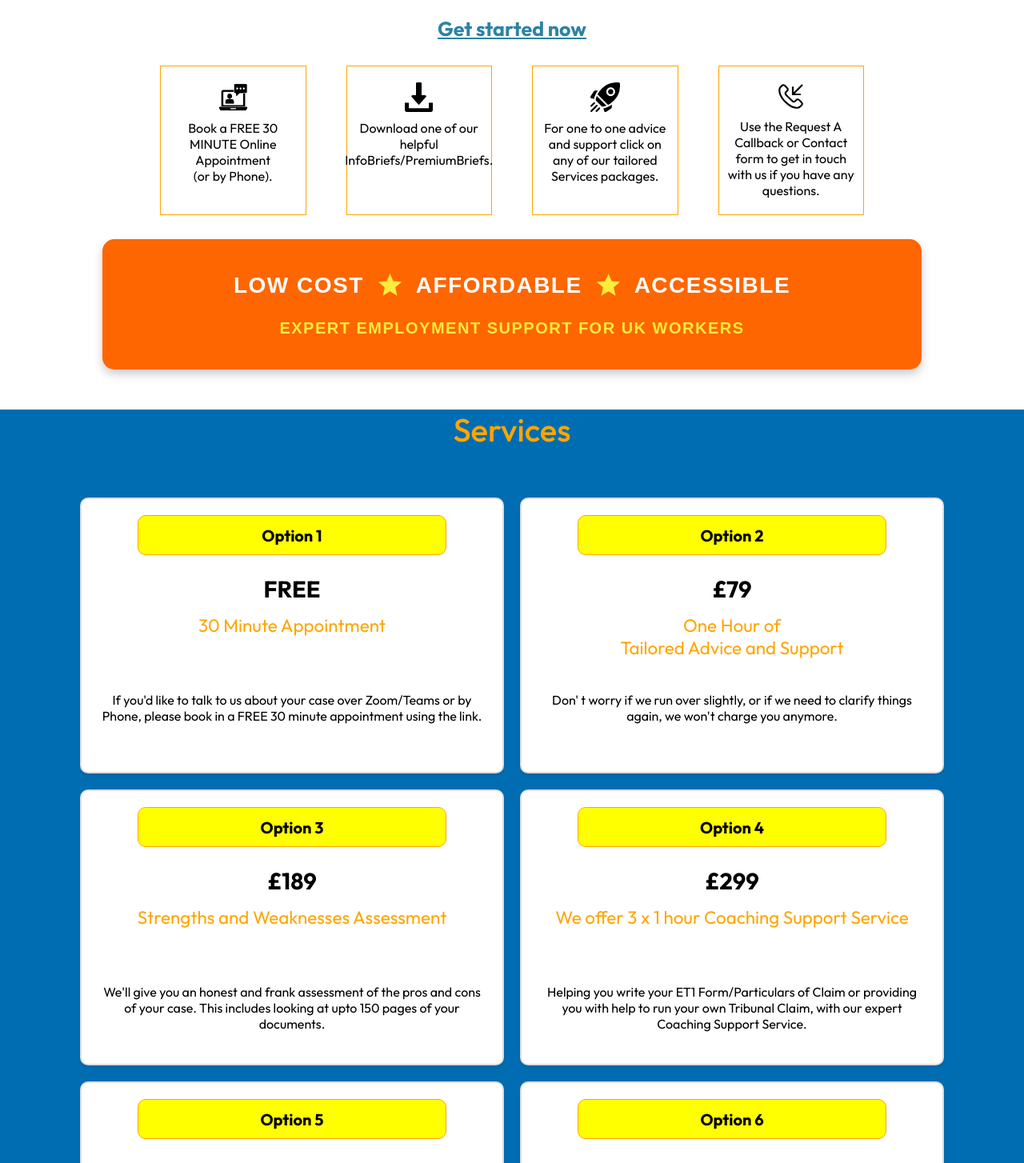
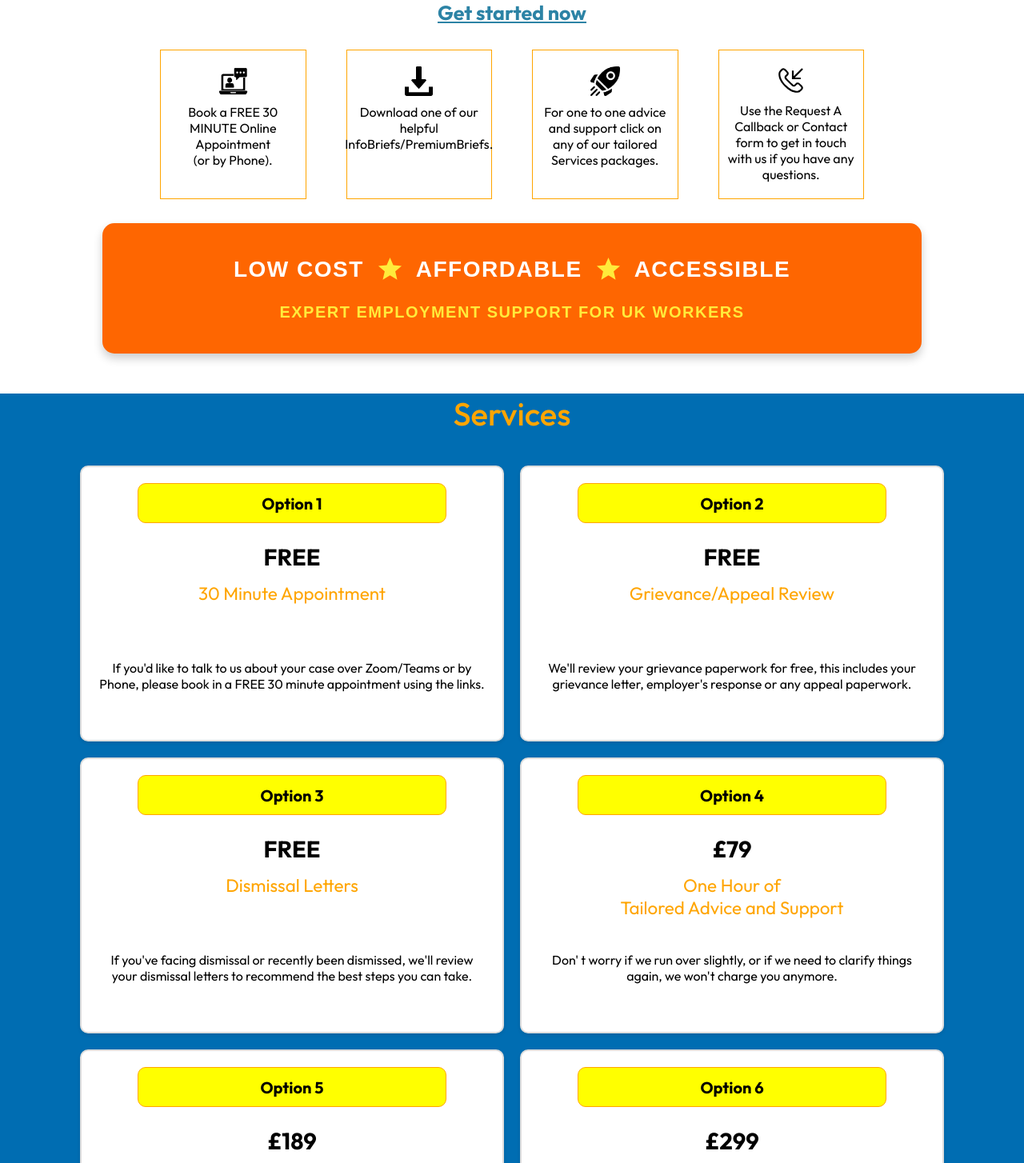
Before and after one commit to SabbirHossainRuet/myet-project, a React (Vite) app in the folder frontend/: page / in a window 1280 px wide. Shown: the part 1000-2454 px from the top of the page at 80% size. Built offline with nearby package versions, Linux system fonts and the light colour scheme.

Commit message:
Update 8 31.08.24

```diff
--- a/frontend/src/assets/assets.js
+++ b/frontend/src/assets/assets.js
@@ -80,39 +80,53 @@ export const services = [
         name: "Option 1",
         price: 0,
         text: "30 Minute Appointment",
-        description: "If you'd like to talk to us about your case over Zoom/Teams or by Phone, please book in a FREE 30 minute appointment using the link."
+        description: "If you'd like to talk to us about your case over Zoom/Teams or by Phone, please book in a FREE 30 minute appointment using the links."
     },
     {
         _id: "2",
         name: "Option 2",
+        price: 0,
+        text: "Grievance/Appeal Review",
+        description: "We'll review your grievance paperwork for free, this includes your grievance letter, employer's response or any appeal paperwork."
+    },
+    {
+        _id: "3",
+        name: "Option 3",
+        price: 0,
+        text: "Dismissal Letters",
+        description: "If you've facing dismissal or recently been dismissed, we'll review your dismissal letters to recommend the best steps you can take."
+    },
+    {
+        _id: "4",
+        name: "Option 4",
         price: 79,
         text: "One Hour of\nTailored Advice and Support",
         description: "Don' t worry if we run over slightly, or if we need to clarify things again, we won't charge you anymore."
     },
     {
-        _id: "3",
-        name: "Option 3",
+        _id: "5",
+        name: "Option 5",
         price: 189,
         text: "Strengths and Weaknesses Assessment",
         description: "We'll give you an honest and frank assessment of the pros and cons of your case. This includes looking at upto 150 pages of your documents."
     },
     {
-        _id: "4",
-        name: "Option 4",
+        _id: "6",
+        name: "Option 6",
         price: 299,
         text: "We offer 3 x 1 hour Coaching Support Service",
         description: "Helping you write your ET1 Form/Particulars of Claim or providing you with help to run your own Tribunal Claim, with our expert Coaching Support Service."
     },
     {
-        _id: "5",
-        name: "Option 5",
+        _id: "7",
+        name: "Option 7",
         price: 699,
         text: "ET1 Completion Service",
         description: "If you'd like us to write your ET1 for you, we're happy to do that also."
     },
     {
-        _id: "6",
-        name: "Option 6",
+        _id: "8",
+        name: "Option 8",
         price: 949,
         text: "Commission an expert Employment Lawyer through us to draft your ET1 Particulars of Claim",
         description: "As we instruct on multiple ET1s every week, we'll get the best rate for you."
--- a/frontend/src/components/Contact/Contact.jsx
+++ b/frontend/src/components/Contact/Contact.jsx
@@ -6,7 +6,7 @@ import { StoreContext } from "../Context/StoreContext";
 import InfoIcon from "../../assets/infoicon.jpg";
 import CallbackForm from '../Callbackform/CallbackForm';
 import Email from '../../assets/email.png';
-import About from '../../assets/about.png';
+import Enquiry from '../../assets/enquiry.png';
 
 const Contact = () => {
     const iconStyle = { fontSize: '40px' };
@@ -38,7 +38,7 @@ const Contact = () => {
                         </p>
                     </div>
                     <div className="contact-item">
-                        <img src={About} alt="" />
+                        <img src={Enquiry} alt="" />
                         <p onClick={handleEnquiryClick} style={{ cursor: 'pointer' }} onMouseEnter={(e) => {
                             e.target.style.textDecoration = 'underline';
                         }}
--- a/frontend/src/components/EmployeeServics/EmployeeServices.css
+++ b/frontend/src/components/EmployeeServics/EmployeeServices.css
@@ -27,7 +27,7 @@
 
 .employee-services .title {
     text-align: center;
-    font-size: 40px;
+    font-size: 35px;
     font-weight: 500;
     color: orange;
     font-family: "Kalam";
@@ -45,10 +45,12 @@
     transform: translateY(-5px);
 }
 
-.title {
+.employee-services .title2 {
     text-align: center;
-    font-size: 24px;
-    margin-bottom: 20px;
+    font-size: 50px;
+    font-weight: 500;
+    color: orange;
+    font-family: "Kalam";
 }
 
 /* Responsive Design */
--- a/frontend/src/components/EmployeeServics/EmployeeServices.jsx
+++ b/frontend/src/components/EmployeeServics/EmployeeServices.jsx
@@ -8,7 +8,8 @@ const EmployeeServices = () => {
     const { employeeservices } = useContext(StoreContext);
     return (
         <div className='employee-services' id='employee-services'>
-            <p className='title'>Employment law is the only thing we do <br />Here everyday for everyone who needs us</p>
+            <p className='title'>Employment law is the only thing we do.</p>
+            <p className='title2'>Here everyday for everyone who needs us.</p>
             <div className="employee-container">
                 <div className="employee-bundle">
                     {/* {employeeservices.map((employeeservices, index) => (
--- a/frontend/src/components/Mission/Mission.css
+++ b/frontend/src/components/Mission/Mission.css
@@ -142,6 +142,17 @@
     /* Larger dots to fit with bigger font */
 }
 
+.link-services {
+    text-decoration: none;
+    color: inherit;
+    cursor: pointer;
+}
+
+.link-services:hover {
+    text-decoration: underline;
+}
+
+
 
 
 @media (max-width: 768px) {
--- a/frontend/src/components/Mission/Mission.jsx
+++ b/frontend/src/components/Mission/Mission.jsx
@@ -10,6 +10,7 @@ import shuttle from '../../assets/shuttle.png';
 import download from '../../assets/download.png'
 import { StoreContext } from "../Context/StoreContext";
 import CallbackForm from "../Callbackform/CallbackForm";
+import { Link } from 'react-scroll';
 const Mission = () => {
     const iconStyle = { fontSize: '35px' };
     const { toggleCallbackForm, isCallbackFormVisible, setShowDateTime, setFormTitle, formTitle } = useContext(StoreContext);
@@ -42,11 +43,11 @@ const Mission = () => {
                     </div>
                     <div className="get-started-now-item">
                         <img src={download} alt="" />
-                        <p>Download one of our helpful InfoBriefs/PremiumBriefs.</p>
+                        <p>Download one of our helpful <Link className="link-services" to="et-guides" duration={500} offset={-200}>InfoBriefs/PremiumBriefs</Link>.</p>
                     </div>
                     <div className="get-started-now-item">
                         <img src={shuttle} alt="" />
-                        <p>For one to one advice and support click on any of our tailored Services packages.</p>
+                        <p>For one to one advice and support click on any of our tailored <Link className="link-services" to="services" duration={500} offset={-200}>Services</Link> packages.</p>
                     </div>
                     <div className="get-started-now-item">
                         <VscCallIncoming style={iconStyle} />
--- a/frontend/src/components/Newsletter/Newsletter.jsx
+++ b/frontend/src/components/Newsletter/Newsletter.jsx
@@ -39,7 +39,7 @@ const NewsLetter = () => {
         <div className="newsletter" id="newsletter">
             <div className="news-container">
                 <div className="left">
-                    <h2 className="alt">Stay up to date with us, get the latest case updates and employment news.  Sign up to our monthly Newsletter by completing your details:</h2>
+                    <h2 className="alt">Stay up to date with us, get the latest case updates and employment news.  <br />Sign up to our monthly Newsletter by completing your details:</h2>
                     {/* <p style={{ textAlign: "center" }}>
                         Stay up to date with us, and how we're supporting UK workers to resolve their employment disputes.
                     </p> */}
```
Also changed, not shown: frontend/src/assets/enquiry.png (added).
